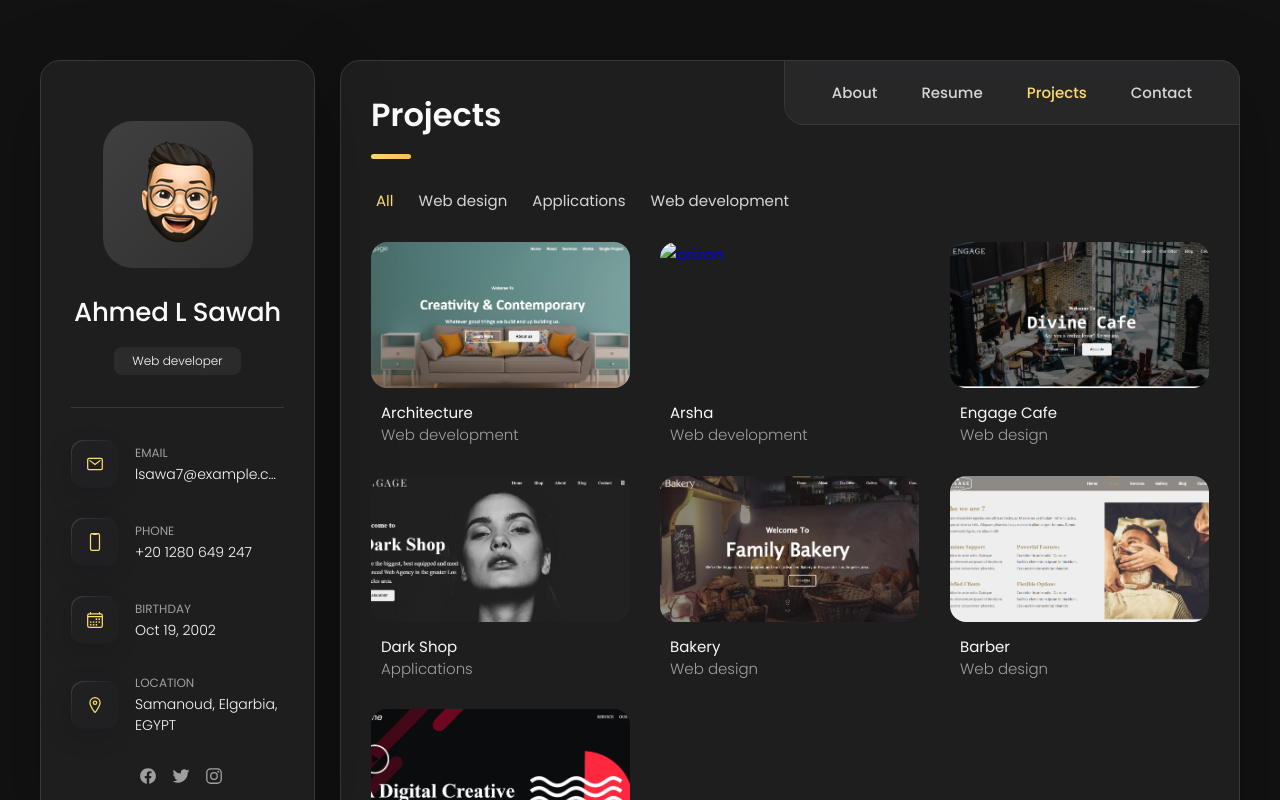
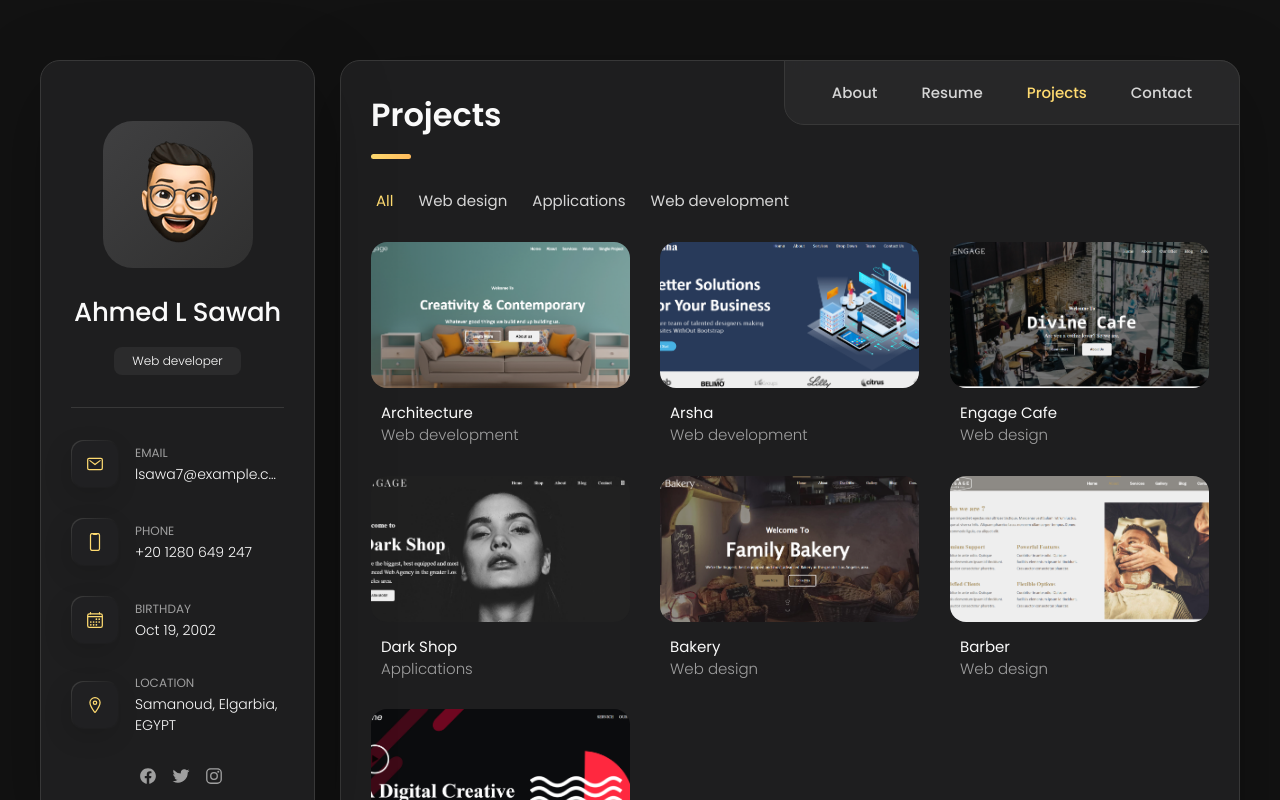
Before and after one commit to lSawa7/Personal-Portoflio, a plain HTML site: page index.html in a window 1280 px wide. Both pictures are taken after a click on the button "Projects". Shown: the top 800 px of the page. Drawn offline with nearby package versions, Linux system fonts and the light colour scheme.

Commit message:
Update index.html

```diff
--- a/index.html
+++ b/index.html
@@ -786,7 +786,7 @@
                     <ion-icon name="eye-outline"></ion-icon>
                   </div>
 
-                  <img src="./assets/images/projects/_D__projects_Arhsa_.png" alt="orizon" loading="lazy">
+                  <img src="./assets/images/projects/Arhsa.png" alt="orizon" loading="aRSHA">
                 </figure>
 
                 <h3 class="project-title">Arsha</h3>
```
